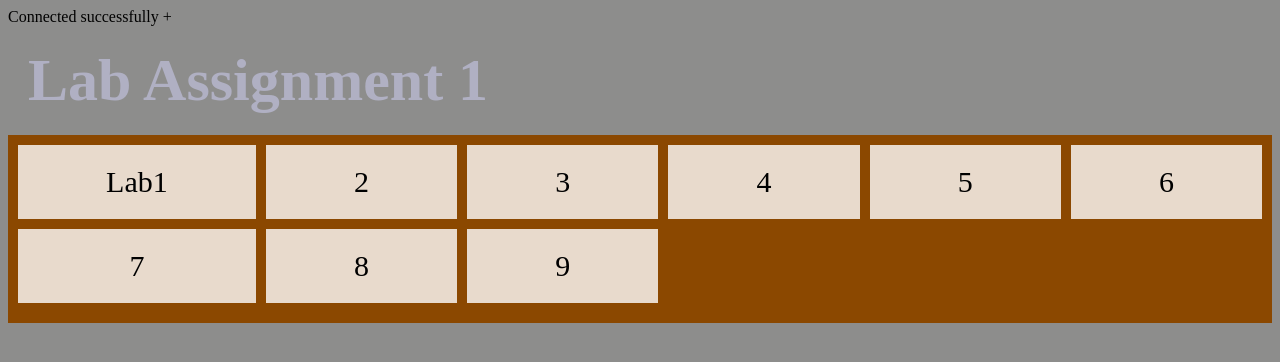
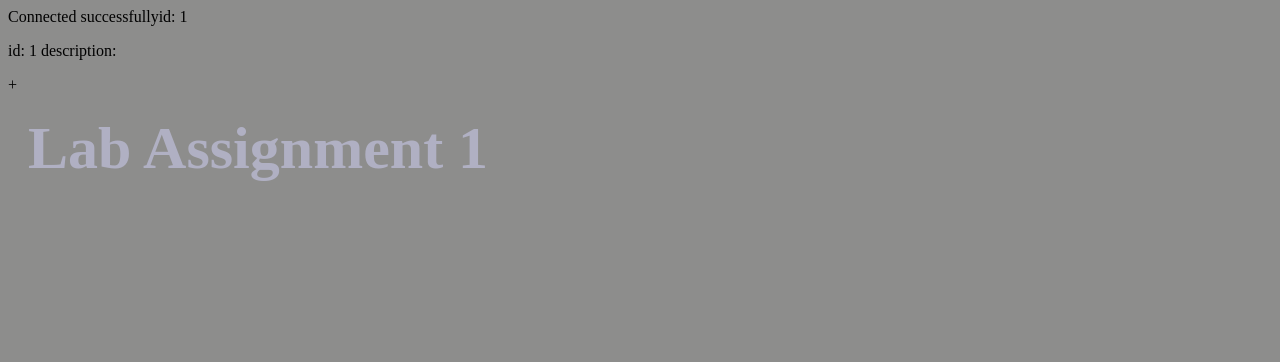
Before and after one commit to than20eb/TAWK17_ANNETHIESS, a PHP site: page / in a window 1280 px wide. Shown: the top 362 px of the page. Run offline with PHP 8.4, Linux system fonts and the light colour scheme; tables that the repository leaves empty or names only in its code hold one stand-in row (values such as "Sample post"); data that the repository does not hold is empty.

Commit message:
commitvfvf

```diff
--- a/Lab1/index.php
+++ b/Lab1/index.php
@@ -3,10 +3,10 @@
 $servername = "localhost";
 $username = "root";
 $password = "root";
-
+$dbname = "todo_application";
 
 // Create connection
-$conn = new mysqli($servername, $username, $password);
+$conn = new mysqli($servername, $username, $password, $dbname);
 
 
 // Check connection
@@ -14,11 +14,28 @@ if ($conn->connect_error) {
   die("Connection failed: " . $conn->connect_error);
 }
 echo "Connected successfully";
+
+
+$sql = "SELECT id FROM tasks";
+$result = $conn->query($sql);
+
+if ($result -> num_rows > 0) {
+  // output data of each row
+  while ($row = mysqli_fetch_assoc($result)) {
+    echo "id: " . $row["id"];
+    echo "<p> id: ". $row["id"]. " description: ". $row["description"]. "</p>";
+  }
+} else {
+  echo "0 to dos results";
+}
+
+mysqli_close($conn);
 ?>
 
 
 <!DOCTYPE html>
 <html lang="en">
+
 <head>
   <meta charset="UTF-8">
   <meta http-equiv="X-UA-Compatible" content="IE=edge">
@@ -27,18 +44,10 @@ echo "Connected successfully";
   <link rel="stylesheet" href="lab1.css">
   <title>Lab1</title>+
 </head>
+
 <body>
   <h1>Lab Assignment 1</h1>
-<div class="grid-container">
-  <div class="grid-item">Lab1</div>
-  <div class="grid-item">2</div>
-  <div class="grid-item">3</div>
-  <div class="grid-item">4</div>
-  <div class="grid-item">5</div>
-  <div class="grid-item">6</div>
-  <div class="grid-item">7</div>
-  <div class="grid-item">8</div>
-  <div class="grid-item">9</div>
-</div>
+
 </body>
+
 </html>
--- a/Lab1/lab1.css
+++ b/Lab1/lab1.css
@@ -7,21 +7,3 @@ h1 {
     margin: 20px;
     font-size: 60px;
   }
-
-.grid-container {
-    display: grid;
-    grid-template-areas:
-      'header header header header header header'
-      'menu main main main right right'
-      'menu footer footer footer footer footer';
-    gap: 10px;
-    background-color: #8b4800;
-    padding: 10px;
-  }
-
-.grid-container > div {
-    background-color: rgba(255, 255, 255, 0.8);
-    text-align: center;
-    padding: 20px 0;
-    font-size: 30px;
-}
```
Lines whose indentation alone changed are shown as unchanged.
